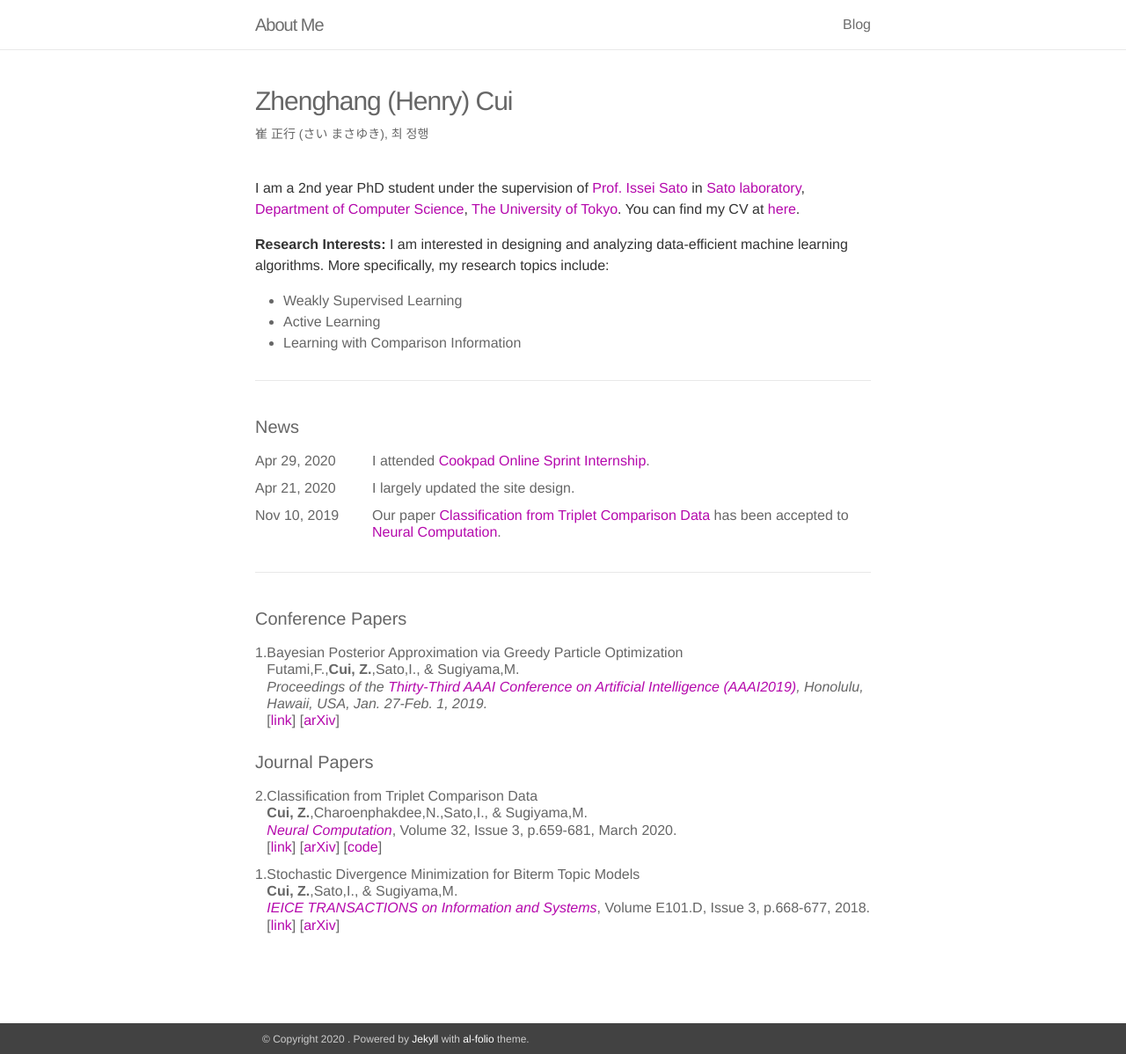
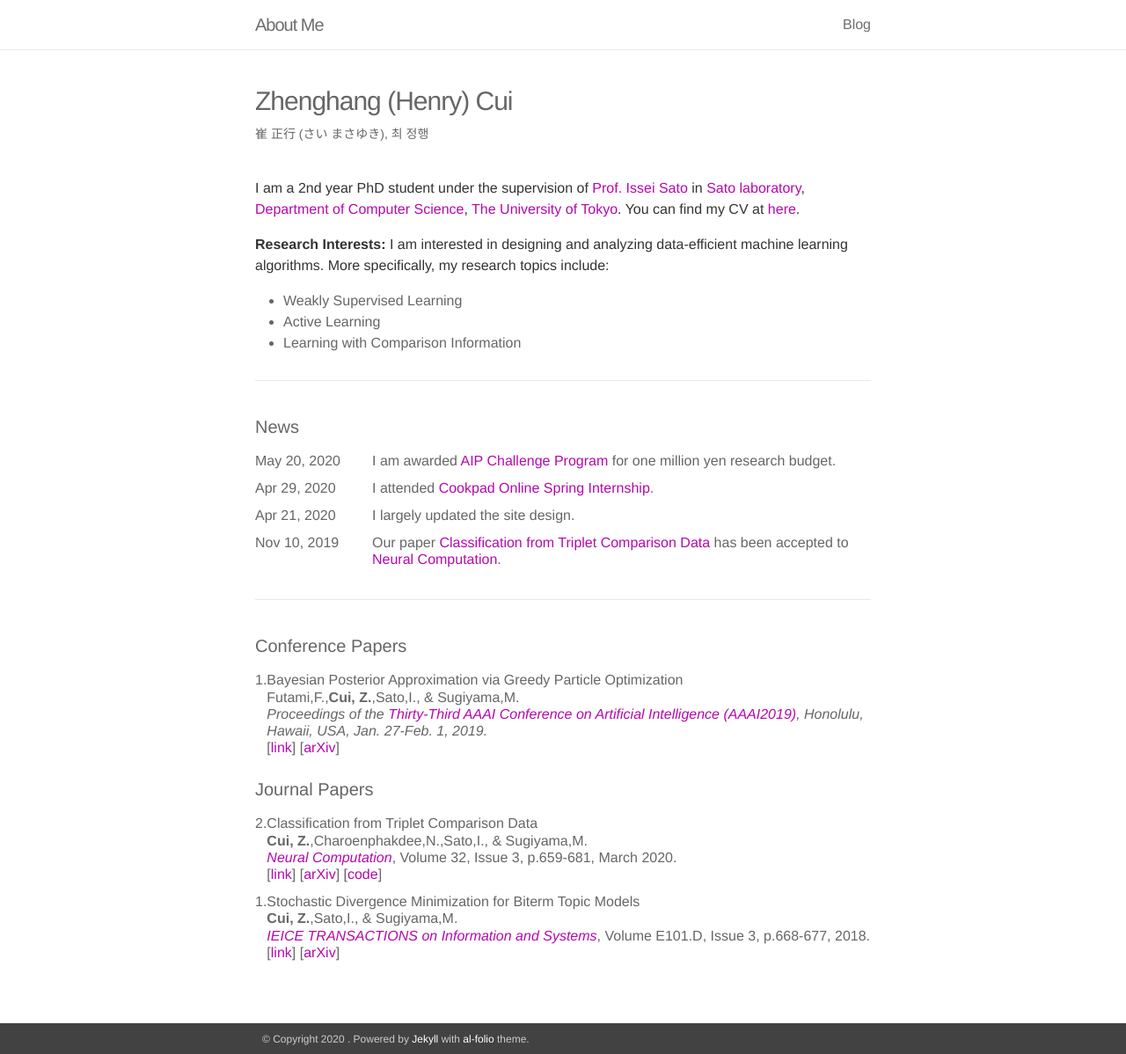
Before and after one commit to zchenry/zchenry.github.io, a Jekyll site: the page built from about.md, in a window 1280 px wide and 1198 px high. Shown: the whole window at 88% size. Built offline with Jekyll 4.4.1, drawn with Linux system fonts in a browser that asks for light colours; nearby versions of some CDN libraries.

Commit message:
20200521

```diff
--- a/about.md
+++ b/about.md
@@ -24,9 +24,15 @@ More specifically, my research topics include:
   <h4>News</h4>
   <table>
     <tr>
+      <td class='date'>May 20, 2020</td>
+      <td class='announcement'>
+	    I am awarded <a href='https://www.jst.go.jp/kisoken/aip/program/wakate/challenge/index.html'>AIP Challenge Program</a> for one million yen research budget.
+      </td>
+    </tr>
+    <tr>
       <td class='date'>Apr 29, 2020</td>
       <td class='announcement'>
-        I attended <a href='https://internship.cookpad.com'>Cookpad Online Sprint Internship</a>.
+        I attended <a href='https://internship.cookpad.com'>Cookpad Online Spring Internship</a>.
       </td>
     </tr>
     <tr>
```
Also changed, not shown: 1 other file.
